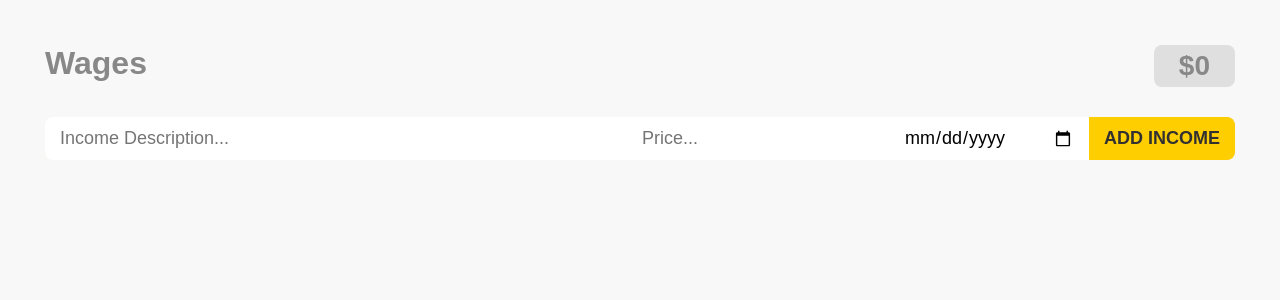
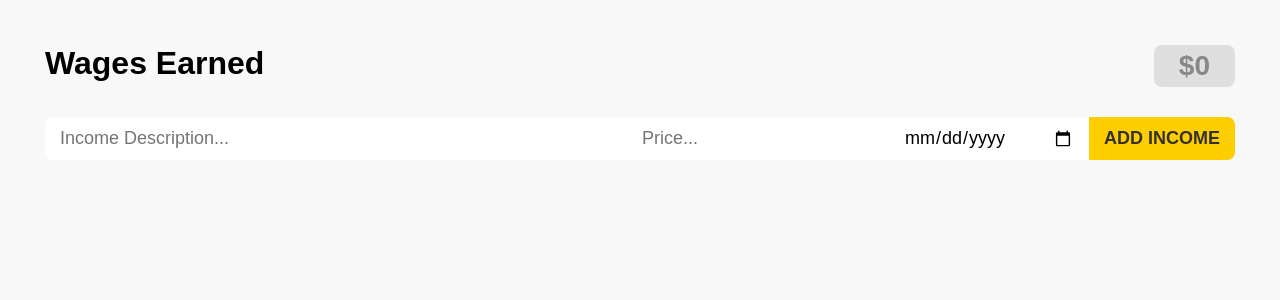
Before and after one commit to chrisclarkedev/react_wages, a React (Create React App) app: page / in a window 1280 px wide. Shown: the top 300 px of the page. Built offline with nearby package versions, Linux system fonts and the light colour scheme.

Commit message:
minor styling

```diff
--- a/src/App.css
+++ b/src/App.css
@@ -2,9 +2,10 @@
   --light: #f8f8f8;
   --dark: #313131;
   --grey: #888;
-  --primary: #ffce00;
-  --secondary: #fe4880;
-  --alert: #ff1e2d;
+  /* --primary: #ffce00;
+  --secondary: #fe4880; */
+  /* --alert: #ff1e2d; */
+  --alert: rgb(164, 45, 164);
 }
 
 * {
@@ -36,7 +37,7 @@ header {
 }
 
 h1 {
-  color: var(--grey);
+  color: var(--black);
   font-size: 32px;
   font-weight: 600;
   text-align: left;
@@ -70,12 +71,12 @@ h1 {
   transition: 0.2s;
 }
 
-.income-form:focus-within:after {
+/* .income-form:focus-within:after {
   top: -3px;
   left: -3px;
   right: -3px;
   bottom: -3px;
-}
+} */
 .form-inner {
   position: relative;
   z-index: 1;
--- a/src/components/Header.js
+++ b/src/components/Header.js
@@ -3,7 +3,7 @@ import React from 'react';
 function Header({ totalIncome }) {
   return (
     <header>
-      <h1>Wages</h1>
+      <h1>Wages Earned</h1>
       <div className="total-income">${totalIncome}</div>
     </header>
   );
```
